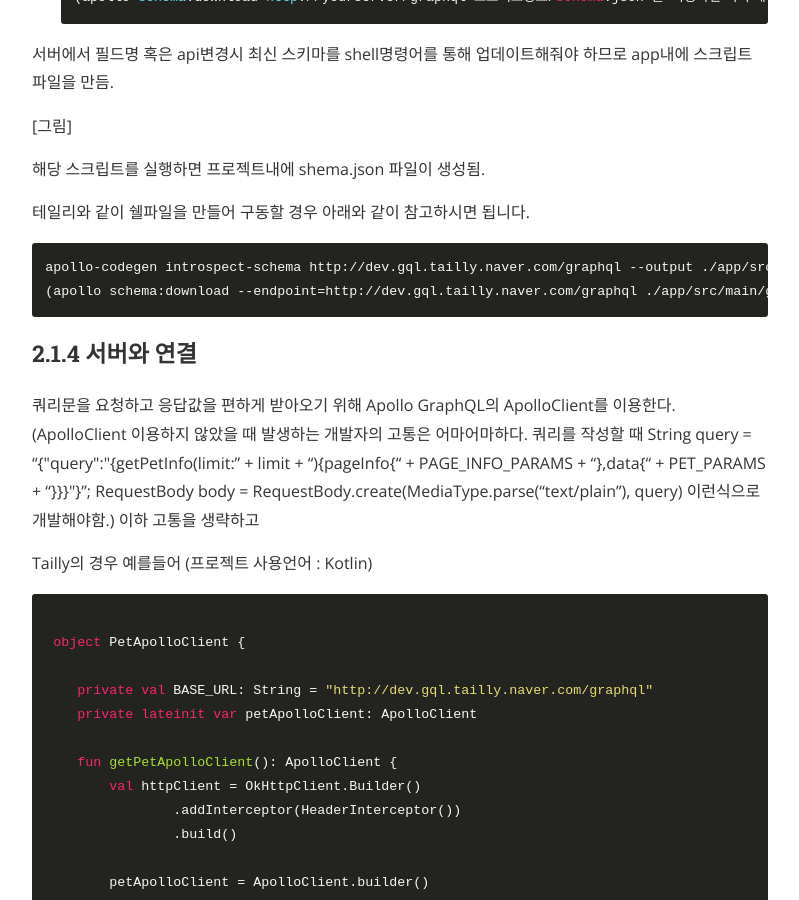
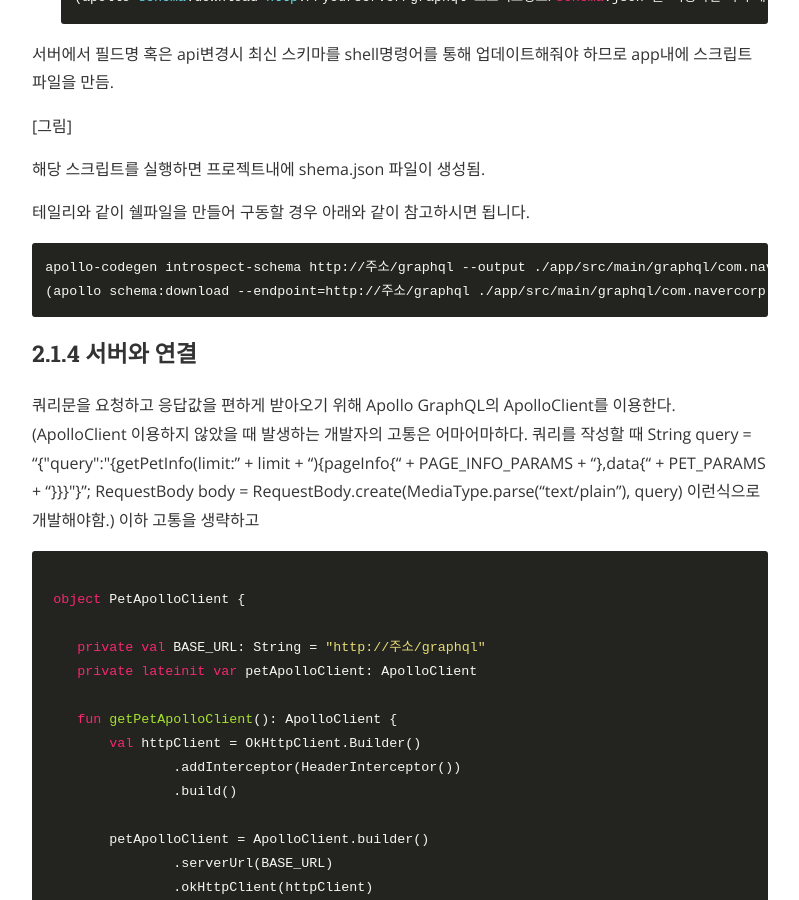
Before and after one commit to nkek1027/jekyll_centrarium_now, a Jekyll site: the page built from _posts/2017-10-04-helloworld.md, in a window 1280 px wide and 900 px high, scrolled down 2044 px. Shown: the whole window, without its empty margins (240-1039 px from the left). Built offline with Jekyll 4.4.1, drawn with Linux system fonts in a browser that asks for light colours; nearby versions of some CDN libraries; part of the change alters nothing that is shown; some of the changed text lies outside the part shown.

Commit message:
Update 2017-10-04-helloworld.md

````diff
--- a/_posts/2017-10-04-helloworld.md
+++ b/_posts/2017-10-04-helloworld.md
@@ -61,8 +61,8 @@ apollo-codegen introspect-schema http://yourserver/graphql --output 프로젝트
 
 테일리와 같이 쉘파일을 만들어 구동할 경우 아래와 같이 참고하시면 됩니다.
 ```
-apollo-codegen introspect-schema http://dev.gql.tailly.naver.com/graphql --output ./app/src/main/graphql/com.navercorp.android.pet/schema.json
-(apollo schema:download --endpoint=http://dev.gql.tailly.naver.com/graphql ./app/src/main/graphql/com.navercorp.android.pet/schema.json)
+apollo-codegen introspect-schema http://주소/graphql --output ./app/src/main/graphql/com.navercorp.android.pet/schema.json
+(apollo schema:download --endpoint=http://주소/graphql ./app/src/main/graphql/com.navercorp.android.pet/schema.json)
 ```
 
 ### 2.1.4 서버와 연결
@@ -71,13 +71,11 @@ apollo-codegen introspect-schema http://dev.gql.tailly.naver.com/graphql --outpu
 이런식으로 개발해야함.)
 이하 고통을 생략하고
 
-Tailly의 경우 예를들어 (프로젝트 사용언어 : Kotlin)
-
 ```
 
  object PetApolloClient {
 
-    private val BASE_URL: String = "http://dev.gql.tailly.naver.com/graphql"
+    private val BASE_URL: String = "http://주소/graphql"
     private lateinit var petApolloClient: ApolloClient
 
     fun getPetApolloClient(): ApolloClient {
@@ -104,7 +102,7 @@ GraphQL 요청에는 query (analogue of GET), mutation (analogue of POST, PUT)
 ![old_graphql_query_file](https://media.oss.navercorp.com/user/7526/files/9bd46f80-aa24-11e8-9f7c-e35354370daa)
 
 다음과 같이 폴더 안에 .graphql 파일을 생성하여 쿼리문을 작성해 준다.
-일반 apollo graphql은 .graphql 파일 내에 자동완성 기능이 제공되지 않아 http://dev.gql.tailly.naver.com/graphiql  서버에서 제공해주는 **GraphiQL**을 이용하여 쿼리문을 긇어 복사하여 붙여주는 형식으로 코딩을 하게 된다. Graph**i**QL(i가 들어가있음)은 swagger처럼 쿼리를 자동완성으로 만들어 볼수 있고 콜을 보내면 결과값을 받을 수 있는 툴을 말함.
+일반 apollo graphql은 .graphql 파일 내에 자동완성 기능이 제공되지 않아 http://주소/graphiql  서버에서 제공해주는 **GraphiQL**을 이용하여 쿼리문을 긇어 복사하여 붙여주는 형식으로 코딩을 하게 된다. Graph**i**QL(i가 들어가있음)은 swagger처럼 쿼리를 자동완성으로 만들어 볼수 있고 콜을 보내면 결과값을 받을 수 있는 툴을 말함.
 
 ******
 
````
